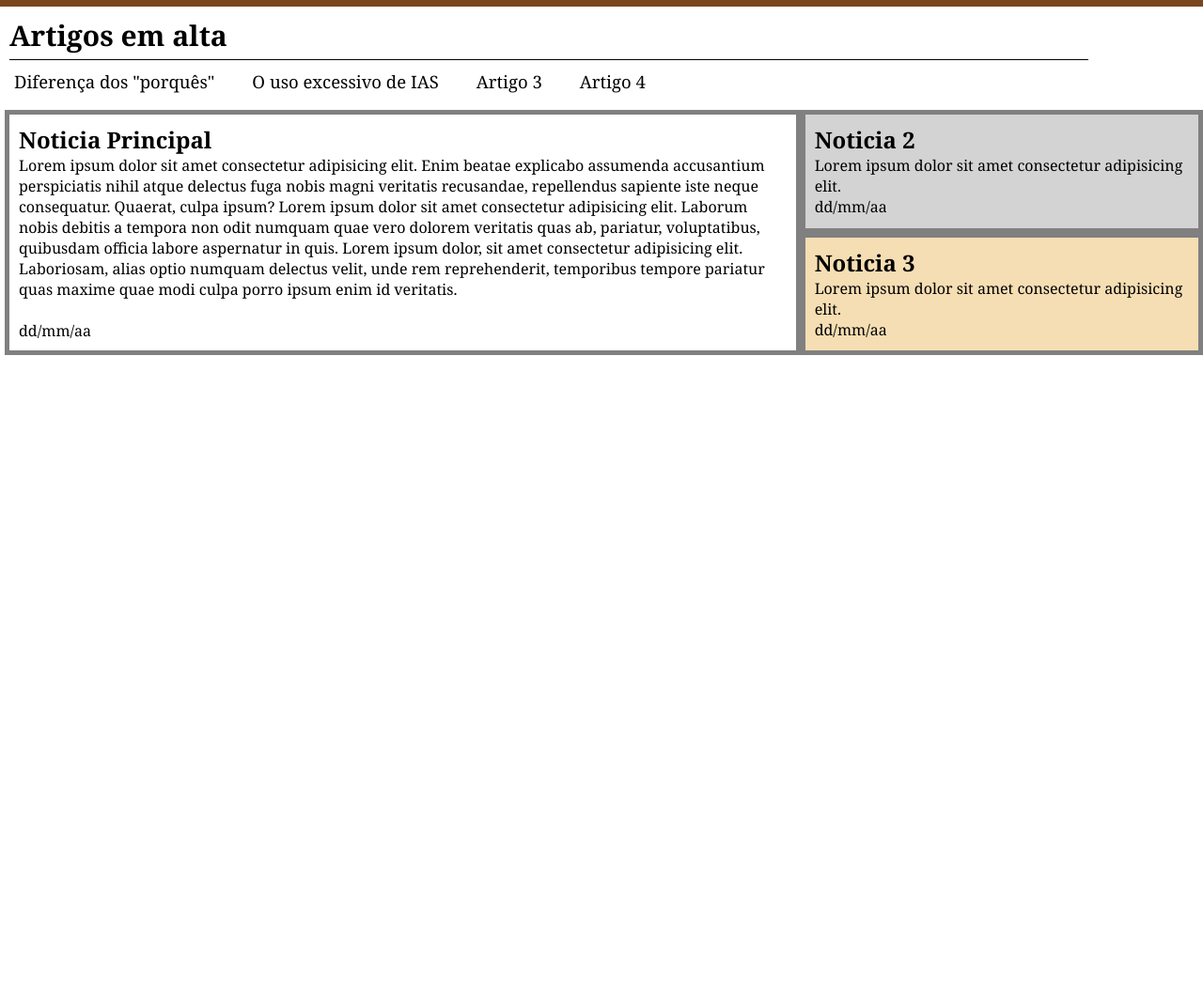
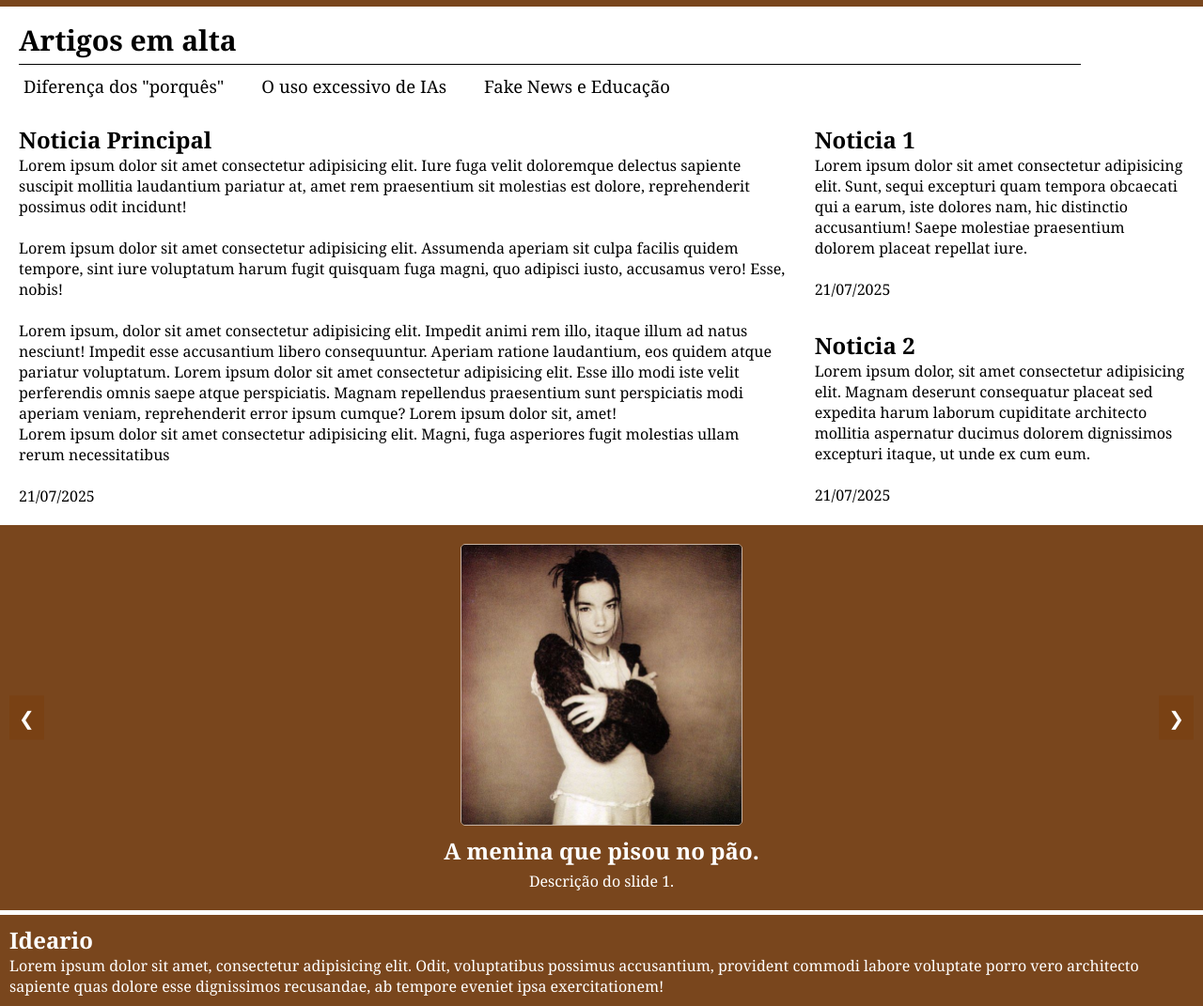
Before and after one commit to Leowhs/ideario-1.3, a plain HTML site: page index.html in a window 1280 px wide. Shown: the part 54-1125 px from the top of the page at 94% size. Before the commit the page ends 800 px from the top, so only its background shows below. Drawn offline with nearby package versions, Linux system fonts and the light colour scheme.

Commit message:
Add files via upload

```diff
--- /dev/null
+++ b/cod/estilos/media-query.css
@@ -0,0 +1,32 @@
+@media (max-width: 1000px) {
+  .noticias-principais {
+    grid-template-columns: 1fr;
+  }
+
+  #noticia-1,
+  #noticia-2,
+  #noticia-3 {
+    grid-column: 1 / -1;
+    grid-row: auto;
+  }
+}
+
+@media (max-width: 768px) {
+  .lista-em-alta {
+    flex-direction: row;
+    flex-wrap: wrap;
+    gap: 10px;
+  }
+
+  .lista-em-alta a {
+    font-size: 16px;
+  }
+
+  .conteudo-resumo {
+    flex-direction: column;
+  }
+
+  .bloco-destaque {
+    justify-content: center;
+  }
+}
--- /dev/null
+++ b/cod/estilos/style.css
@@ -0,0 +1,179 @@
+@charset "UTF-8";
+
+:root {
+  --cor-primaria:#79461d;
+}
+
+* {
+  margin: 0;
+  padding: 0;
+  box-sizing: border-box;
+  font-family: Georgia;
+}
+
+header {
+  background-color: var(--cor-primaria);
+  color: white;
+  padding: 10px 0;
+  position: sticky;
+  top: 0;
+  z-index: 10;
+  text-align: center;
+}
+
+header .material-icons {
+  position: absolute;
+  left: 10px;
+  top: 50%;
+  transform: translateY(-50%);
+  font-size: 32px;
+  cursor: pointer;
+}
+
+header h1 {
+  font-size: 30px;
+}
+
+.em-alta {
+  background-color: white;
+  margin: 10px 0px 10px 10px;
+  height: 90px;
+  width: 98.9%;
+  padding: 5px;
+}
+
+.em-alta h2 {
+  font-size: 30px;
+  margin: 0px 0px 5px 5px;
+}
+
+hr {
+  width: 90%;
+  height: 0.6px;
+  background-color: #000;
+  border: none;
+  margin-left: 5px;
+}
+
+.lista-em-alta {
+  display: flex;
+  flex-direction: row;
+  gap: 30px;
+  margin-top: 10px;
+}
+
+.lista-em-alta a {
+  margin-left: 10px;
+  text-decoration: none;
+  color: black;
+  font-size: 18.5px;
+}
+
+.lista-em-alta a:hover {
+  color: rgb(121, 70, 29);
+  text-decoration: underline;
+  transition: 0.5s;
+}
+
+.noticias-principais {
+  display: grid;
+  grid-template-columns: 2fr 1fr;
+  grid-template-rows: auto auto;
+  gap: 10px;
+  margin: 5px 0px 5px 5px;
+  padding: 5px;
+}
+
+#noticia-1 {
+  background-color: white;
+  grid-column: 1 / 2;
+  grid-row: 1 / 3;
+  padding: 10px;
+}
+
+#noticia-2 {
+  background-color: white;
+  grid-column: 2 / 3;
+  grid-row: 1 / 2;
+  padding: 10px;
+}
+
+#noticia-3 {
+  background-color: white;
+  grid-column: 2 / 3;
+  grid-row: 2 / 3;
+  padding: 10px;
+}
+
+.slides {
+  background-color: var(--cor-primaria);
+  color: white;
+  position: relative;
+  width: 100%;
+  height: auto;
+  padding: 20px 0;
+  overflow: hidden;
+  display: flex;
+  align-items: center;
+  justify-content: center;
+}
+
+.slide-container {
+  display: flex;
+  transition: transform 0.5s ease;
+  width: 100%;
+}
+
+.slide {
+  min-width: 100%;
+  box-sizing: border-box;
+  text-align: center;
+}
+
+.slide img {
+  max-width: 300px;
+  width: 50%;
+  height: auto;
+  display: block;
+  margin: 0 auto 10px auto;
+  border: 0.4px solid rgba(255, 255, 255, 0.589);
+  border-radius: 5px;
+}
+
+.slide h2 {
+  font-size: 24px;
+  margin: 5px 0;
+}
+
+.slide p {
+  font-size: 16px;
+  max-width: 600px;
+  margin: 0 auto;
+}
+
+button {
+  position: absolute;
+  top: 50%;
+  transform: translateY(-50%);
+  background-color: #793e0d8f;
+  color: white;
+  border: none;
+  padding: 10px;
+  cursor: pointer;
+  font-size: 20px;
+}
+
+button.prev {
+  left: 10px;
+}
+
+button.next {
+  right: 10px;
+}
+
+footer {
+  background-color: var(--cor-primaria);
+  color: white;
+  margin-top: 5px;
+  padding: 10px;
+}
--- /dev/null
+++ b/cod/scripts/java.js
@@ -0,0 +1,23 @@
+let currentSlide = 0;
+
+const slides = document.querySelectorAll('.slide');
+const totalSlides = slides.length;
+
+function moveSlide(step) {
+    currentSlide += step;
+
+    if (currentSlide < 0) {
+        currentSlide = totalSlides - 1;
+    }
+
+    if (currentSlide >= totalSlides) {
+        currentSlide = 0;
+    }
+
+    updateSlidePosition();
+}
+
+function updateSlidePosition() {
+    const slideContainer = document.querySelector('.slide-container');
+    slideContainer.style.transform = `translateX(-${currentSlide * 100}%)`;
+}
--- a/index.html
+++ b/index.html
@@ -4,65 +4,94 @@
     <meta charset="UTF-8">
     <meta name="viewport" content="width=device-width, initial-scale=1.0">
     <title>Ideario</title>
-    <link rel="stylesheet" href="estilos/style.css" media="all">
-    <link rel="stylesheet" href="estilos/media-query.css">
+    <link rel="stylesheet" href="cod/estilos/style.css">
+    <link rel="stylesheet" href="cod/estilos/media-query.css">
     <link href="https://fonts.googleapis.com/icon?family=Material+Icons" rel="stylesheet">
-    <link rel="stylesheet" href="https://fonts.googleapis.com/css2?family=Material+Symbols+Outlined:opsz,wght,FILL,GRAD@24,400,0,0" />
-    <script src="scripts/java.js"></script>
+    <link href="https://fonts.googleapis.com/css2?family=Material+Symbols+Outlined" rel="stylesheet">
 </head>
 <body>
 
     <header>
         <nav>
-            <span class="material-icons">menu</i></button>
+            <span class="material-icons">menu</span>
         </nav>
         <h1>Ideario</h1>
     </header>
 
     <section class="em-alta">
-    <h2>Artigos em alta</h2>
-    <hr class="linha-em-alta">
-
-    <div class="lista-em-alta">
-        <a href="#">Diferença dos "porquês"</a>
-        <a href="#">O uso excessivo de IAS</a>
-        <a href="#">Artigo 3</a>
-        <a href="#">Artigo 4</a>
-    </div>
+        <h2>Artigos em alta</h2>
+        <hr class="linha-em-alta">
+        <div class="lista-em-alta">
+            <a href="#">Diferença dos "porquês"</a>
+            <a href="#">O uso excessivo de IAs</a>
+            <a href="#">Fake News e Educação</a>
+        </div>
     </section>
 
-    <div class="noticias-principais">
+    <section class="noticias-principais">
         <div id="noticia-1">
-
             <h2>Noticia Principal</h2>
             <p>
-                Lorem ipsum dolor sit amet consectetur adipisicing elit. Enim beatae explicabo assumenda accusantium perspiciatis nihil atque delectus fuga nobis magni veritatis recusandae, repellendus sapiente iste neque consequatur. Quaerat, culpa ipsum? Lorem ipsum dolor sit amet consectetur adipisicing elit. Laborum nobis debitis a tempora non odit numquam quae vero dolorem veritatis quas ab, pariatur, voluptatibus, quibusdam officia labore aspernatur in quis. Lorem ipsum dolor, sit amet consectetur adipisicing elit. Laboriosam, alias optio numquam delectus velit, unde rem reprehenderit, temporibus tempore pariatur quas maxime quae modi culpa porro ipsum enim id veritatis. <br> <br>
-                <div id="data">dd/mm/aa</div>
+                Lorem ipsum dolor sit amet consectetur adipisicing elit. Iure fuga velit doloremque delectus sapiente suscipit mollitia laudantium pariatur at, amet rem praesentium sit molestias est dolore, reprehenderit possimus odit incidunt! <br><br>
+
+                Lorem ipsum dolor sit amet consectetur adipisicing elit. Assumenda aperiam sit culpa facilis quidem tempore, sint iure voluptatum harum fugit quisquam fuga magni, quo adipisci iusto, accusamus vero! Esse, nobis! <br><br>
+
+                Lorem ipsum, dolor sit amet consectetur adipisicing elit. Impedit animi rem illo, itaque illum ad natus nesciunt! Impedit esse accusantium libero consequuntur. Aperiam ratione laudantium, eos quidem atque pariatur voluptatum.
+                Lorem ipsum dolor sit amet consectetur adipisicing elit. Esse illo modi iste velit perferendis omnis saepe atque perspiciatis. Magnam repellendus praesentium sunt perspiciatis modi aperiam veniam, reprehenderit error ipsum cumque?
+                Lorem ipsum dolor sit, amet! <br>
+
+                Lorem ipsum dolor sit amet consectetur adipisicing elit. Magni, fuga asperiores fugit molestias ullam rerum necessitatibus<br> <br>
+
+                <div id="data">21/07/2025</div>
             </p>
-
         </div>
 
         <div id="noticia-2">
+            <h2>Noticia 1</h2>
+            <p>
+                Lorem ipsum dolor sit amet consectetur adipisicing elit. Sunt, sequi excepturi quam tempora obcaecati qui a earum, iste dolores nam, hic distinctio accusantium! Saepe molestiae praesentium dolorem placeat repellat iure.<br><br>
 
-            <h2>Noticia 2</h2>
-            <p>
-                Lorem ipsum dolor sit amet consectetur adipisicing elit.  <br>
-                dd/mm/aa
+                <div id="data">21/07/2025</div>
             </p>
-
         </div>
 
         <div id="noticia-3">
+            <h2>Noticia 2</h2>
+            <p>
+                Lorem ipsum dolor, sit amet consectetur adipisicing elit. Magnam deserunt consequatur placeat sed expedita harum laborum cupiditate architecto mollitia aspernatur ducimus dolorem dignissimos excepturi itaque, ut unde ex cum eum.<br><br>
 
-            <h2>Noticia 3</h2>
-            <p>
-                Lorem ipsum dolor sit amet consectetur adipisicing elit.  <br>
-                dd/mm/aa
+                <div id="data">21/07/2025</div>
             </p>
+        </div>
+    </section>
 
+    <section class="slides">
+    <div class="slide-container">
+        <div class="slide">
+            <img src="bjork.jpg" alt="Imagem 1">
+            <h2>A menina que pisou no pão.</h2>
+            <p>Descrição do slide 1.</p>
         </div>
+        <div class="slide">
+            <img src="imagem2.jpg" alt="Imagem 2">
+            <h2>Título do Slide 2</h2>
+            <p>Descrição do slide 2.</p>
+        </div>
+        <div class="slide">
+            <img src="imagem3.jpg" alt="Imagem 3">
+            <h2>Título do Slide 3</h2>
+            <p>Descrição do slide 3.</p>
+        </div>
+    </div>
+    <button class="prev" onclick="moveSlide(-1)">&#10094;</button>
+    <button class="next" onclick="moveSlide(1)">&#10095;</button>
+    </section>
 
-    </div>
+    <footer>
+        <h2>Ideario</h2>
+        <p>Lorem ipsum dolor sit amet, consectetur adipisicing elit. Odit, voluptatibus possimus accusantium, provident commodi labore voluptate porro vero architecto sapiente quas dolore esse dignissimos recusandae, ab tempore eveniet ipsa exercitationem!</p>
+    </footer>
 
+    <script src="cod/scripts/java.js"></script>
 </body>
 </html>
```
Also changed, not shown: bjork.jpg (added).
